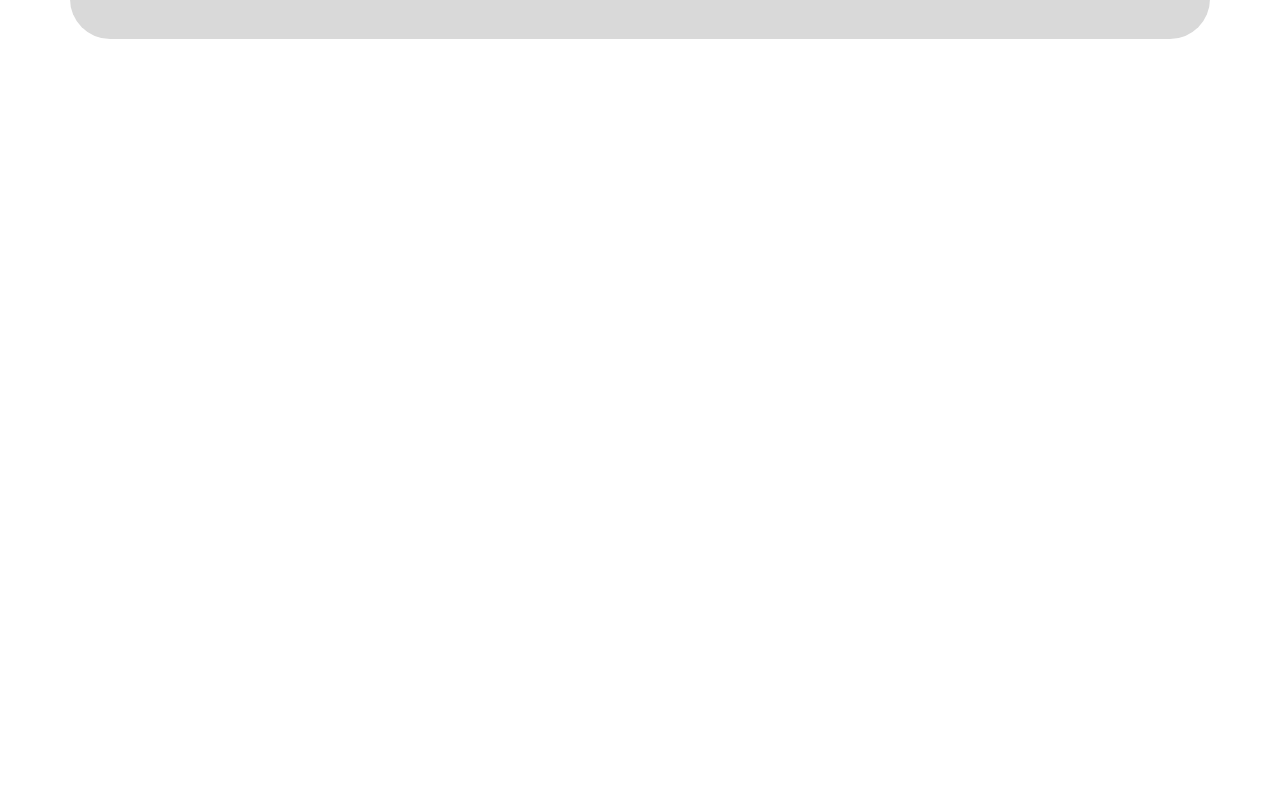
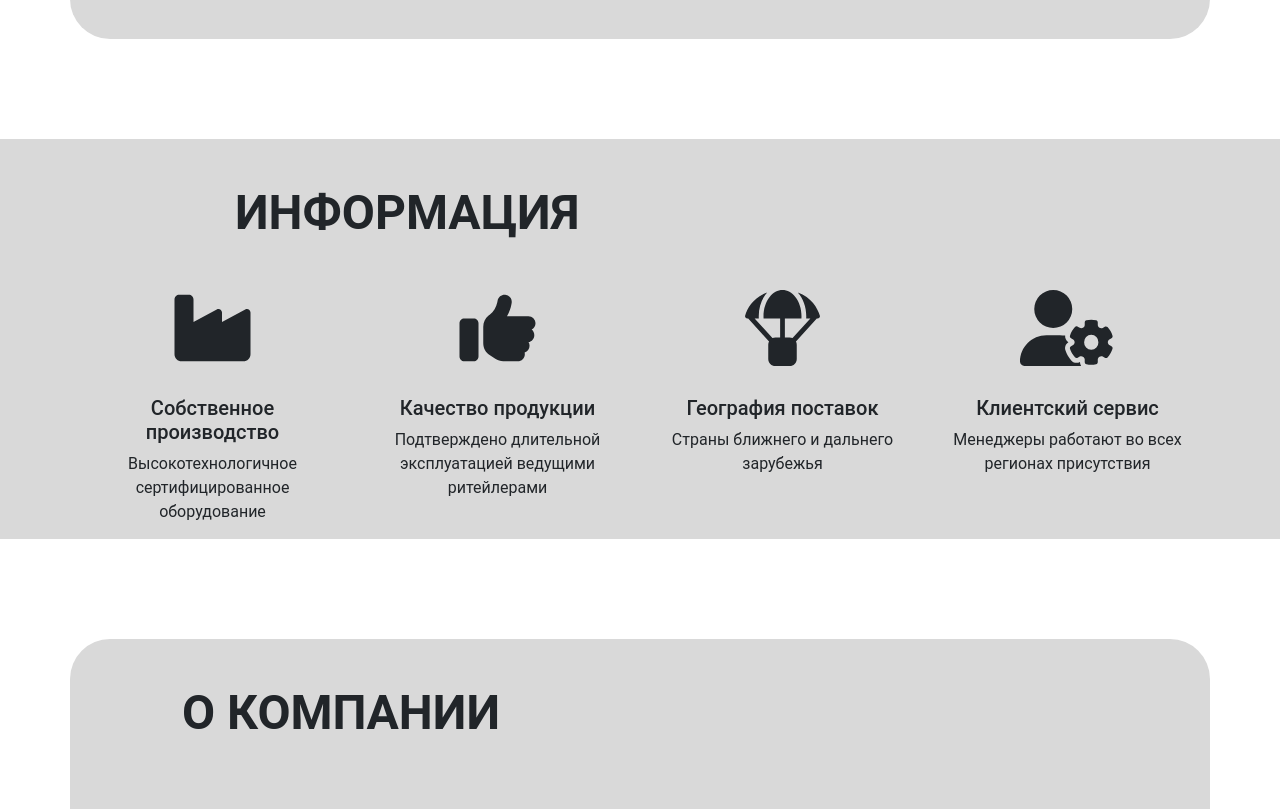
Before and after one commit to AlexCruel/4rmsystems-front, a Next.js app: page / in a window 1280 px wide. Shown: the part 1031-1840 px from the top of the page. Before the commit the page ends 1070 px from the top, so only its background shows below. Built offline with nearby package versions, Linux system fonts and the light colour scheme.

Commit message:
feat: info component

```diff
--- a/components/About/styles.module.scss
+++ b/components/About/styles.module.scss
@@ -1,20 +1,10 @@
 @import "styles/colors";
+@import "styles/mixins";
 
 .container {
-  width: 1160px;
-  height: 400px;
-
-  margin-top: 100px;
-
-  background-color: $background-color;
-  border-radius: 40px;
+  @include container(1160px, 400px, $background-color, 40px);
 
   h1 {
-    font-weight: bold;
-
-    padding-top: 45px;
-    padding-left: 100px;
-
-    text-transform: uppercase;
+    @include header(100px);
   }
 }
--- /dev/null
+++ b/components/Information/index.js
@@ -0,0 +1,39 @@
+import cn from "./styles.module.scss";
+import {FontAwesomeIcon} from "@fortawesome/react-fontawesome";
+import Container from "react-bootstrap/Container";
+import {Col, Row} from "react-bootstrap";
+import {faThumbsUp, faParachuteBox, faIndustry, faEarthEurope, faUserGear} from "@fortawesome/free-solid-svg-icons";
+
+const Information = () => {
+    return (
+        <div className={cn.container}>
+            <h1>Информация</h1>
+            <Container className="mt-5">
+                <Row>
+                    <Col className="d-flex flex-column text-center">
+                        <FontAwesomeIcon icon={faIndustry} className={cn.icon} />
+                        <h5>Собственное производство</h5>
+                        <p>Высокотехнологичное сертифицированное оборудование</p>
+                    </Col>
+                    <Col className="d-flex flex-column text-center">
+                        <FontAwesomeIcon icon={faThumbsUp} className={cn.icon} />
+                        <h5>Качество продукции</h5>
+                        <p>Подтверждено длительной эксплуатацией ведущими ритейлерами</p>
+                    </Col>
+                    <Col className="d-flex flex-column text-center">
+                        <FontAwesomeIcon icon={faParachuteBox} className={cn.icon} />
+                        <h5>География поставок</h5>
+                        <p>Страны ближнего и дальнего зарубежья</p>
+                    </Col>
+                    <Col className="d-flex flex-column text-center">
+                        <FontAwesomeIcon icon={faUserGear} className={cn.icon} />
+                        <h5>Клиентский сервис</h5>
+                        <p>Менеджеры работают во всех регионах присутствия</p>
+                    </Col>
+                </Row>
+            </Container>
+        </div>
+    );
+}
+
+export default Information;
--- /dev/null
+++ b/components/Information/styles.module.scss
@@ -0,0 +1,22 @@
+@import "styles/colors";
+@import "styles/mixins";
+
+.container {
+  @include container(100%, 400px, $background-color);
+
+  .content {
+    width: 1160px;
+  }
+
+  h1 {
+    @include header(235px);
+  }
+
+  h5 {
+    margin-top: 30px;
+  }
+
+  .icon {
+    font-size: 76px;
+  }
+}
--- a/pages/index.js
+++ b/pages/index.js
@@ -1,6 +1,7 @@
 import Header from "@/components/Header";
 import Slider from "@/components/Slider";
 import About from "@/components/About";
+import Information from "@/components/Information";
 
 const Home = () => {
   return (
@@ -8,6 +9,8 @@ const Home = () => {
         <Header />
         <Slider />
         <About />
+        <Information />
+          <About />
       </>
   );
 }
--- /dev/null
+++ b/styles/mixins.scss
@@ -0,0 +1,18 @@
+@mixin container($width, $height, $color, $radius: 0) {
+  width: $width;
+  height: $height;
+
+  margin-top: 100px;
+
+  background-color: $color;
+  border-radius: $radius;
+}
+
+@mixin header($paddingLeft) {
+  font-size: 48px;
+  font-weight: bold;
+  text-transform: uppercase;
+
+  padding-top: 45px;
+  padding-left: $paddingLeft;
+}
```
